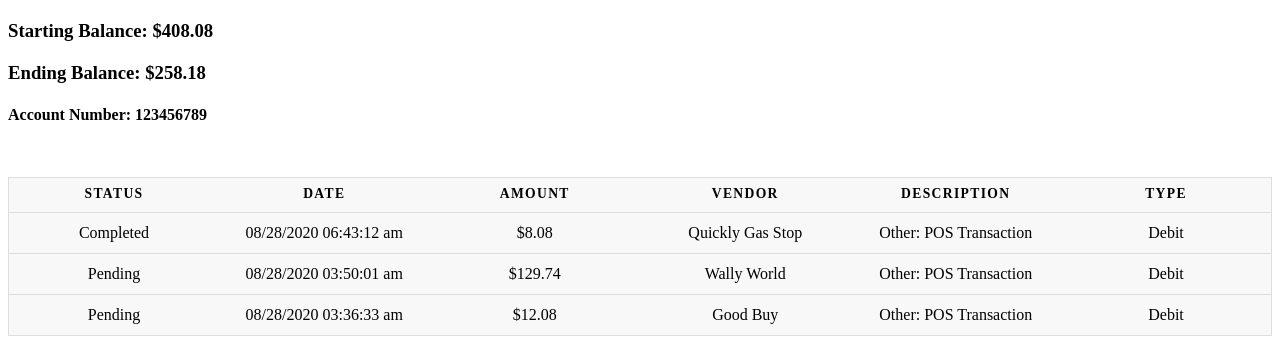
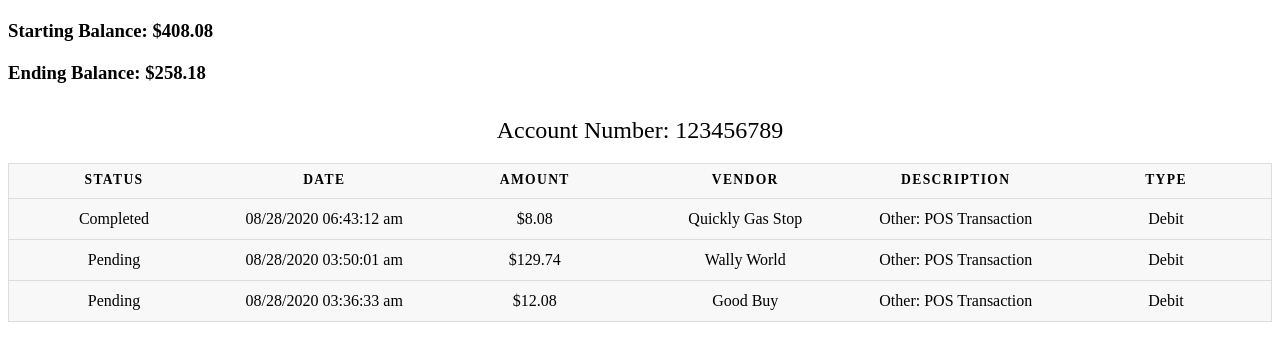
Before and after one commit to jessehutton/cfin-ta, a plain HTML site: page index.html in a window 1280 px wide. Drawn offline with nearby package versions, Linux system fonts and the light colour scheme.

Commit message:
forgot to move account number into caption
brain fairt

```diff
--- a/index.html
+++ b/index.html
@@ -46,9 +46,8 @@ table th {
     <div id="transactions">
         <h3>Starting Balance: ${{startingBalance}}</h3>
         <h3>Ending Balance: ${{endingBalance}}</h3>
-        <h4>Account Number: {{$store.state.Statement.Transactions[0].AccountNumber}}</h4>
         <table>
-            <caption></caption>
+            <caption>Account Number: {{$store.state.Statement.Transactions[0].AccountNumber}}</caption>
             <thead>
                 <tr>
                     <th scope="col">Status</th>
```
